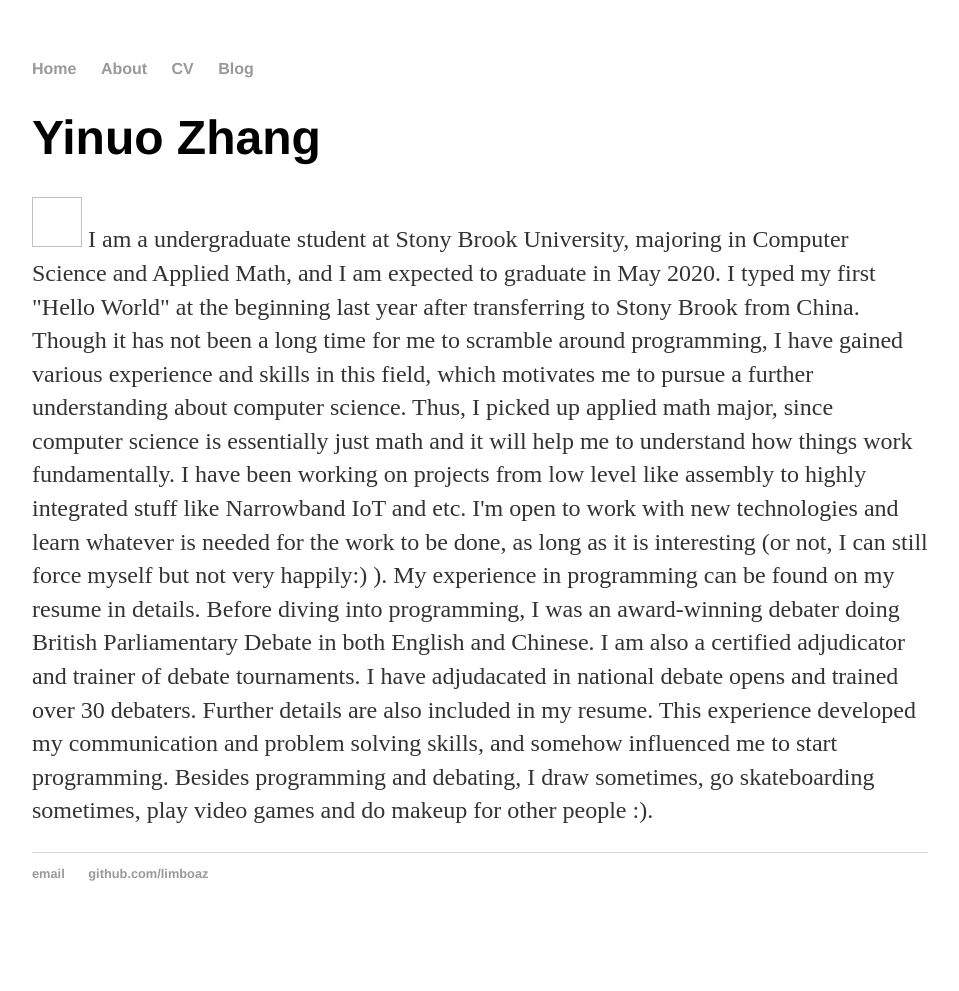
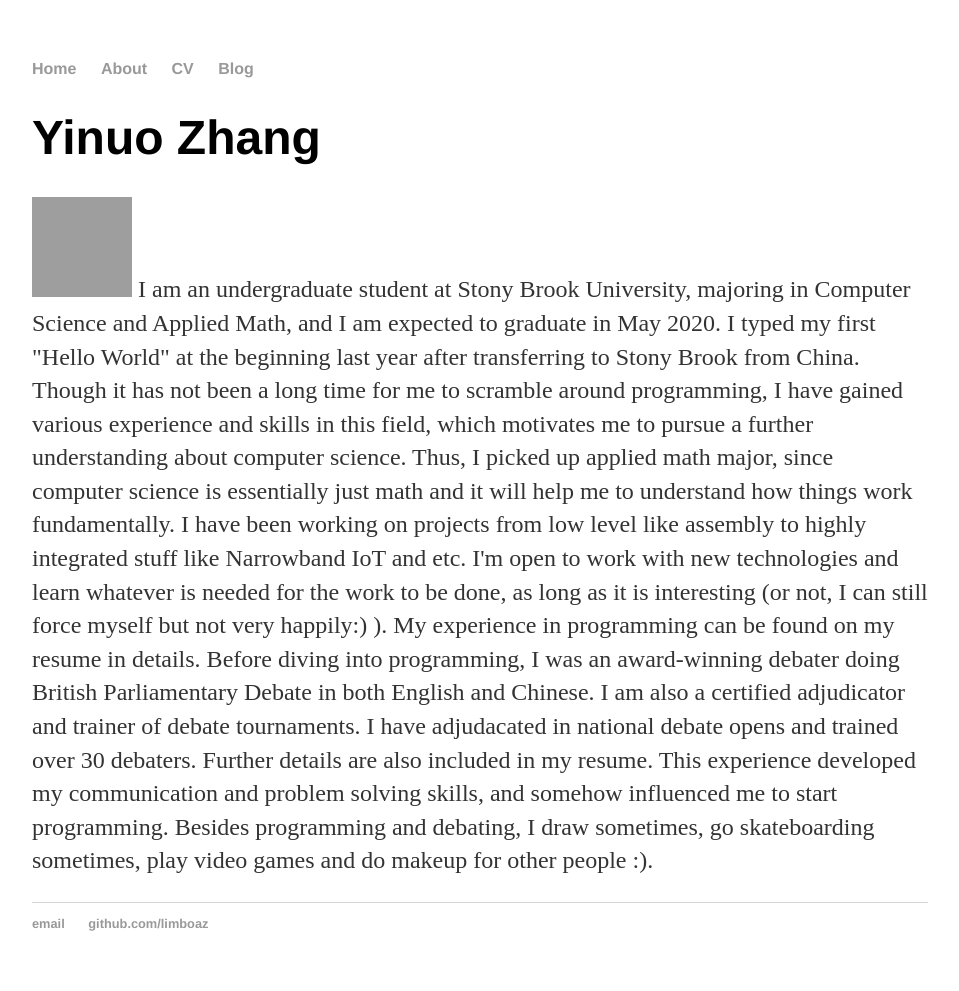
Before and after one commit to limboaz/limboaz.github.io, a Jekyll site: the page built from index.html, in a window 1280 px wide. Shown: the whole page, without its empty margins (160-1119 px from the left). Built offline with Jekyll 4.4.1, drawn with Linux system fonts in a browser that asks for light colours; before the commit the page ends 941 px from its top, so only the background shows below that; grey boxes are pictures that could not be loaded.

Commit message:
fix profile

```diff
--- a/index.html
+++ b/index.html
@@ -6,8 +6,8 @@ title: Yinuo Zhang
 	<h1>Yinuo Zhang</h1>
 
 	<p>
-		<img = "profile.png" height = "50" width = "50"/>
-		I am a undergraduate student at Stony Brook University, majoring in Computer Science and Applied Math, and I am expected to graduate in May 2020. I typed my first "Hello World" at the beginning last year after transferring to Stony Brook from China. Though it has not been a long time for me to scramble around programming, I have gained various experience and skills in this field, which motivates me to pursue a further understanding about computer science. Thus, I picked up applied math major, since computer science is essentially just math and it will help me to understand how things work fundamentally.
+		<img src = "./profile.png" height = "100" width = "100" padding = "30" />
+		I am an undergraduate student at Stony Brook University, majoring in Computer Science and Applied Math, and I am expected to graduate in May 2020. I typed my first "Hello World" at the beginning last year after transferring to Stony Brook from China. Though it has not been a long time for me to scramble around programming, I have gained various experience and skills in this field, which motivates me to pursue a further understanding about computer science. Thus, I picked up applied math major, since computer science is essentially just math and it will help me to understand how things work fundamentally.
 
 		I have been working on projects from low level like assembly to highly integrated stuff like Narrowband IoT and etc. I'm open to work with new technologies and learn whatever is needed for the work to be done, as long as it is interesting (or not, I can still force myself but not very happily:) ). My experience in programming can be found on my resume in details.
 
```
